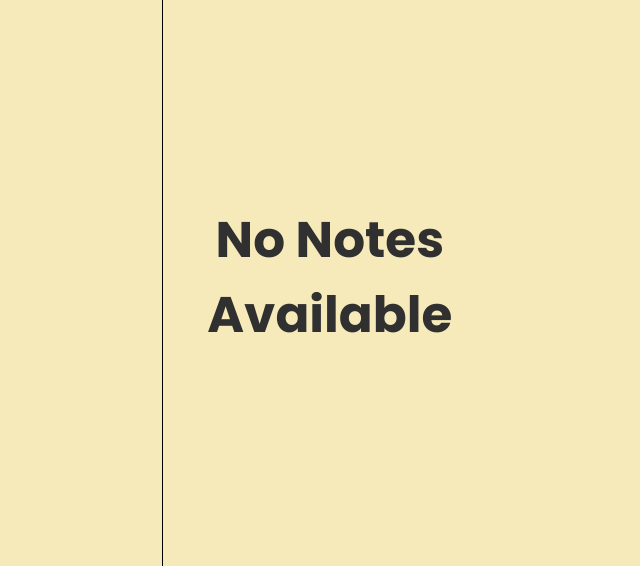
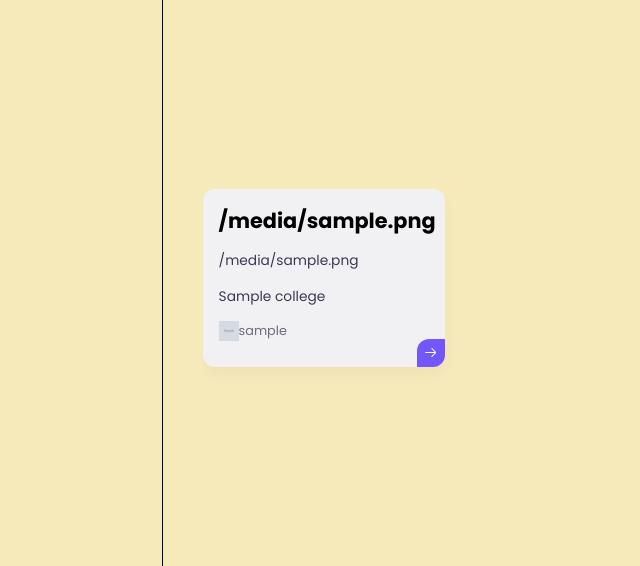
Before and after one commit to Akash-nath29/NotesWallah2.0, a Flask app: page /nit in a window 1280 px wide. Shown: the part 221-787 px from the top of the page, without its empty margins (0-640 px from the left). Run offline with Flask 3, Linux system fonts and the light colour scheme; the visitor is signed in with stand-in values (Sample User, id 1); tables that the repository leaves empty hold one stand-in row (values such as "Sample post"); grey boxes marked "Sample" are stand-in pictures; a database or web service that is not in the repository returns one stand-in record (values such as "Sample title"); data that the repository does not hold is empty; some libraries are stand-ins or nearby versions.

Commit message:
small updates

```diff
--- a/app.py
+++ b/app.py
@@ -456,15 +456,8 @@ def view_post(post_id):
         flash('You need to log in first.', 'danger')
         return redirect(url_for('login'))
 
-    post = Post.query.get(post_id)
-    file_path = post.file_path.replace("static/", "")
-    # print(file_path)
-    current_user = User.query.filter_by(id=session['user_id']).first()
-    comments = Comment.query.filter_by(post_id=post_id).order_by(desc(Comment.id)).all()
-    if post:
-        return render_template('view_post.html', post=post, file_path=file_path, curr_user=current_user, comments=comments)
-    else:
-        abort(404)
+    views = requests.get(f"http://127.0.0.1:80/view_post/{post_id}", headers={"Authorization": f"Bearer {session['user_id']}", "Content-Type": "application/json"}).json()["payload"]
+    return render_template('view_post.html', views=views)
 
 @app.route('/download_file/<int:post_id>')
 def download_file(post_id):
@@ -608,15 +601,11 @@ def nit():
         flash('You need to log in first.', 'danger')
         return redirect(url_for('login'))
 
-    nit_notes = Post.query.filter_by(college='nit').order_by(desc(Post.id)).all()
-    current_user = User.query.filter_by(id=session['user_id']).first()
-    post_details = []
-    for post in nit_notes:
-        author = post.author
-        profile_picture = author.profile_picture
-        college = post.college
-        post_details.append({'post': post, 'author_profile_picture': profile_picture, 'college': college})
-    return render_template('nit.html', nit_notes=post_details, curr_user=current_user)
+    nit_notes = requests.get("http://127.0.0.1:80/posts/notes/nit", headers={"Authorization":f"Bearer {session['user_id']}", "Content-Type": "application/json"}).json()["payload"]
+    print(nit_notes)
+    current_user = requests.get("http://127.0.0.1:80/get_user", headers={"Authorization": f"Bearer {session['user_id']}", "Content-Type": "application/json"}).json()["payload"]
+    print(current_user)
+    return render_template('nit.html', nit_notes=nit_notes, curr_user=current_user)
 
 @app.route('/jisu')
 def jisu():
@@ -644,11 +633,7 @@ def add_comment(post_id):
         comment = request.form['comment']
         user_id = session['user_id']
         commented_at = ist_now
-        new_comment = Comment(comment=comment, commented_at=commented_at, user_id=user_id, post_id=post_id)
-
-        db.session.add(new_comment)
-        db.session.commit()
-
+        requests.post("http://127.0.0.1:80/add_comment", json={"comment": comment, "user_id": user_id, "post_id": post_id}, headers={"Authorization":f"Bearer {session['user_id']}", "Content-Type": "application/json"})
         flash('Comment Added successfully!', 'success')
         return redirect(url_for('view_post', post_id=post_id))
 
--- a/templates/jisce.html
+++ b/templates/jisce.html
@@ -7,8 +7,8 @@
     </div>
 </div>
 <div class="main jisce-main">
+    {% if jisce_notes %}
     {% for note in jisce_notes %}
-    {% if note %}
     <div class="card-dashboard">
         <h3 class="card__title"><a href="{{ url_for('view_post', post_id=note.id) }}">{{note.file_name}}</a>
         </h3>
@@ -16,6 +16,7 @@
         <p class="card__content">{{note.college}}</p>
         <div class="card__date">
             <span style="display: flex; align-items: center; margin: 10px 0;">
+                <img src="{{note.authorinfo.profile_picture}}" alt="author_profile_picture" width="20" height="20">
                 <p>{{note.authorinfo.username}}</p>
             </span>
         </div>
@@ -30,9 +31,9 @@
             </div>
         </a>
     </div>
+    {% endfor %}
     {% else %}
     <center><h1 style="font-size: 50px; color: #303030;">No Notes Available</h1></center>
     {% endif %}
-    {% endfor %}
 </div>
 {% endblock %}
--- a/templates/nit.html
+++ b/templates/nit.html
@@ -10,18 +10,17 @@
     {% if nit_notes %}
     {% for note in nit_notes %}
     <div class="card-dashboard">
-        <h3 class="card__title"><a href="{{ url_for('view_post', post_id=note.post.id) }}">{{note.post.file_name}}</a>
+        <h3 class="card__title"><a href="{{ url_for('view_post', post_id=note.id) }}">{{note.file_name}}</a>
         </h3>
-        <p class="card__content">{{note.post.file_description}}</p>
-        <p class="card__content">{{note.post.college}}</p>
+        <p class="card__content">{{note.file_description}}</p>
+        <p class="card__content">{{note.college}}</p>
         <div class="card__date">
             <span style="display: flex; align-items: center; margin: 10px 0;">
-                <img src="{{note.author_profile_picture}}" alt="author profile picture"
-                    style="width:25px; height: 25px; aspect-ratio: 1/1; size: cover; border-radius: 50%; margin-right: 10px;">
-                <p style="font-size: 1rem;">{{note.post.author.username}}</p>
+                <img src="{{note.authorinfo.profile_picture}}" alt="author_profile_picture" width="20" height="20">
+                <p>{{note.authorinfo.username}}</p>
             </span>
         </div>
-        <a href="{{ url_for('view_post', post_id=note.post.id) }}">
+        <a href="{{ url_for('view_post', post_id=note.id) }}">
             <div class="card__arrow">
 
                 <svg xmlns="http://www.w3.org/2000/svg" fill="none" viewBox="0 0 24 24" height="15" width="15">
```
Also changed, not shown: templates/view_post.html (+6 -7 lines), 1 other file.
